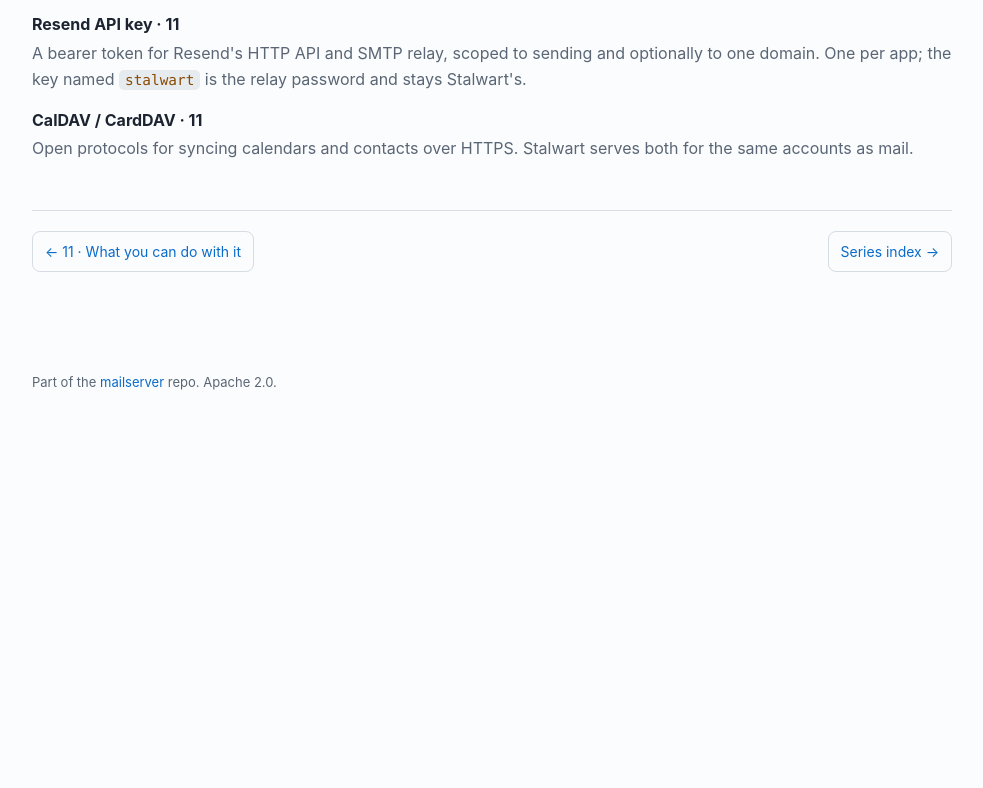
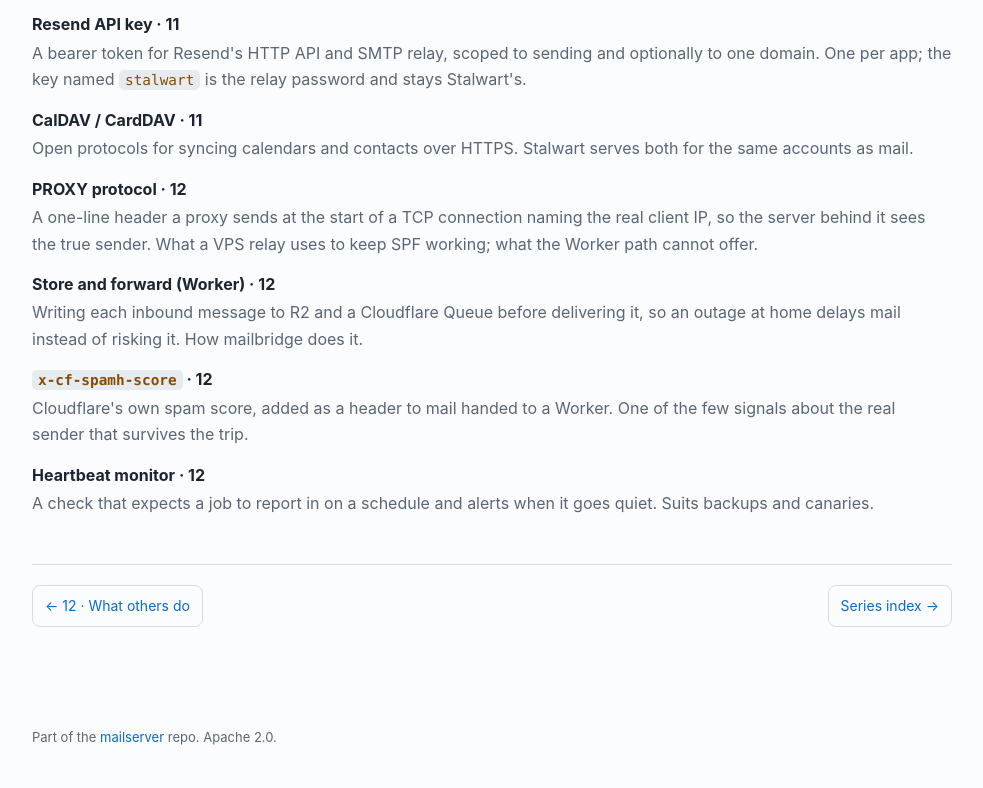
Before and after one commit to Olwethu-Dlamini/mailserver, a plain HTML site: page glossary.html in a window 1280 px wide. Shown: the part 7988-8776 px from the top of the page, without its empty margins (148-1131 px from the left). Before the commit the page ends 8421 px from the top, so only its background shows below. Drawn offline with Linux system fonts and the light colour scheme.

Commit message:
Glossary: add part 12 terms; chain page links 11 → 12 → glossary

```diff
--- a/glossary.html
+++ b/glossary.html
@@ -271,11 +271,23 @@
 
 <dt>CalDAV / CardDAV <span class="muted">· 11</span></dt>
 <dd>Open protocols for syncing calendars and contacts over HTTPS. Stalwart serves both for the same accounts as mail.</dd>
+
+<dt>PROXY protocol <span class="muted">· 12</span></dt>
+<dd>A one-line header a proxy sends at the start of a TCP connection naming the real client IP, so the server behind it sees the true sender. What a VPS relay uses to keep SPF working; what the Worker path cannot offer.</dd>
+
+<dt>Store and forward (Worker) <span class="muted">· 12</span></dt>
+<dd>Writing each inbound message to R2 and a Cloudflare Queue before delivering it, so an outage at home delays mail instead of risking it. How mailbridge does it.</dd>
+
+<dt><code>x-cf-spamh-score</code> <span class="muted">· 12</span></dt>
+<dd>Cloudflare's own spam score, added as a header to mail handed to a Worker. One of the few signals about the real sender that survives the trip.</dd>
+
+<dt>Heartbeat monitor <span class="muted">· 12</span></dt>
+<dd>A check that expects a job to report in on a schedule and alerts when it goes quiet. Suits backups and canaries.</dd>
 </dl>
 </section>
 
 <div class="pager">
-  <a href="11-what-you-can-do.html">← 11 · What you can do with it</a>
+  <a href="12-what-others-do.html">← 12 · What others do</a>
   <a href="index.html">Series index →</a>
 </div>
 </main>
```
Also changed, not shown: 11-what-you-can-do.html (+1 -1 lines).
